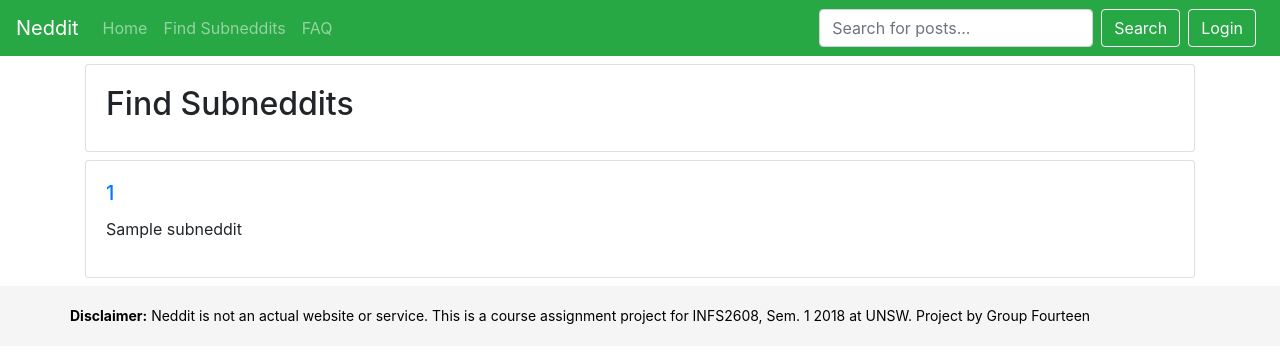
After one commit to WeilonYing/infs2608-neddit, a Django app: page /n/ in a window 1280 px wide. The commit adds this page. Shown: the top 363 px of the page. Run offline with Django 3.2, Linux system fonts and the light colour scheme; tables that the repository leaves empty hold one stand-in row (values such as "Sample post"); some libraries are stand-ins or nearby versions.

Commit message:
New changes: - File downloading should actually download files now. - Added "Find subneddits"

```diff
--- a/neddit/website/static/website/styles.css
+++ b/neddit/website/static/website/styles.css
@@ -6,4 +6,5 @@
   height: 60px;
   line-height: 60px; /* Vertically center the text there */
   background-color: #f5f5f5;
+  color: black;
 }
--- a/neddit/website/templates/website/base.html
+++ b/neddit/website/templates/website/base.html
@@ -28,8 +28,16 @@
             <a class="nav-link" href="{% url 'website:index' %}">Home</a>
           </li>
           <li class="nav-item">
+            <a class="nav-link" href="{% url 'website:subnedditlist' %}">Find Subneddits</a>
+          </li>
+          <li class="nav-item">
             <a class="nav-link" href="{% url 'website:faq' %}">FAQ</a>
           </li>
+          {% if user.is_superuser %} <!-- only displayed if user is logged in as superuser -->
+          <li class="nav-item">
+            <a class="nav-link" href="/admin">Admin (superuser only)</a>
+          </li>
+          {% endif %}
         </ul>
 
         <ul class="navbar-nav ml-auto">
@@ -61,8 +69,9 @@
   <footer class="footer">
     <div class="container">
       <div class="row">
-        <p><b>Disclaimer:</b> Neddit is not an actual website or service. This is a
-          course assignment project for INFS2608, Sem. 1 2018 at UNSW.</p>
+        <p style="font-size: 14px;"><b>Disclaimer:</b> Neddit is not an actual website or service. This is a
+          course assignment project for INFS2608, Sem. 1 2018 at UNSW. Project
+          by Group Fourteen</p>
       </div>
     </div>
   </footer>
--- /dev/null
+++ b/neddit/website/templates/website/subnedditlist.html
@@ -0,0 +1,29 @@
+{% extends "website/base.html" %}
+{% block content %}
+<div class="container">
+  {% if subneddits %}
+    <div class="card my-2">
+      <div class="card-body">
+        <h2>Find Subneddits</h2>
+      </div>
+    </div>
+    {% for s in subneddits %}
+    <div class="card my-2">
+      <div class="card-body">
+        <a href="{% url 'website:subneddit' sub_id=s.id %}">
+          <h5 class="card-title">{{ s.id }}</h5>
+        </a>
+        <p>{{ s.name }}</p>
+      </div>
+    </div>
+    {% endfor %}
+  {% else %}
+    <div class="card my-2">
+      <div class="card-body">
+        <p>No subneddits available yet.</p>
+      </div>
+    </div>
+  {% endif %}
+</div>
+
+{% endblock %}
--- a/neddit/website/urls.py
+++ b/neddit/website/urls.py
@@ -8,6 +8,7 @@ urlpatterns = [
     path('landing/', views.LandingView.as_view(), name='landing'),
     path('faq/', views.FaqView.as_view(), name='faq'),
     path('accounts/', include('django.contrib.auth.urls')),
+    path('n/', views.view_subnedditlist, name='subnedditlist'),
     path('n/<str:sub_id>/', views.view_subneddit, name='subneddit'),
     path('n/<str:sub_id>/new/', views.view_newpost, name='newpost'),
     path('n/<str:sub_id>/<int:post_id>/', views.view_post, name='viewpost'),
--- a/neddit/website/views.py
+++ b/neddit/website/views.py
@@ -35,6 +35,11 @@ class IndexView(BaseView):
 
 class FaqView(BaseView):
     template_name = 'website/faq.html'
+
+
+def view_subnedditlist(request):
+    context = { 'subneddits': Subneddit.objects.all() }
+    return render(request, 'website/subnedditlist.html', context)
 
 
 def view_subneddit(request, sub_id):
@@ -148,6 +153,6 @@ def post_downloadfile(request, sub_id, post_id):
     if not post_obj or post_obj.notefile is None:
         return HttpResponseNotFound()
     filename = os.path.basename(post_obj.notefile.url)
-    response = HttpResponse(post_obj.notefile.url, content_type='application/octet-stream')
+    response = HttpResponse(post_obj.notefile.file, content_type='application/octet-stream')
     response['Content-Disposition'] = 'attachment; filename=%s' % filename
     return response
```
Also changed, not shown: neddit/website/migrations/0003_subneddit_sidebar.py, 1 other file.
